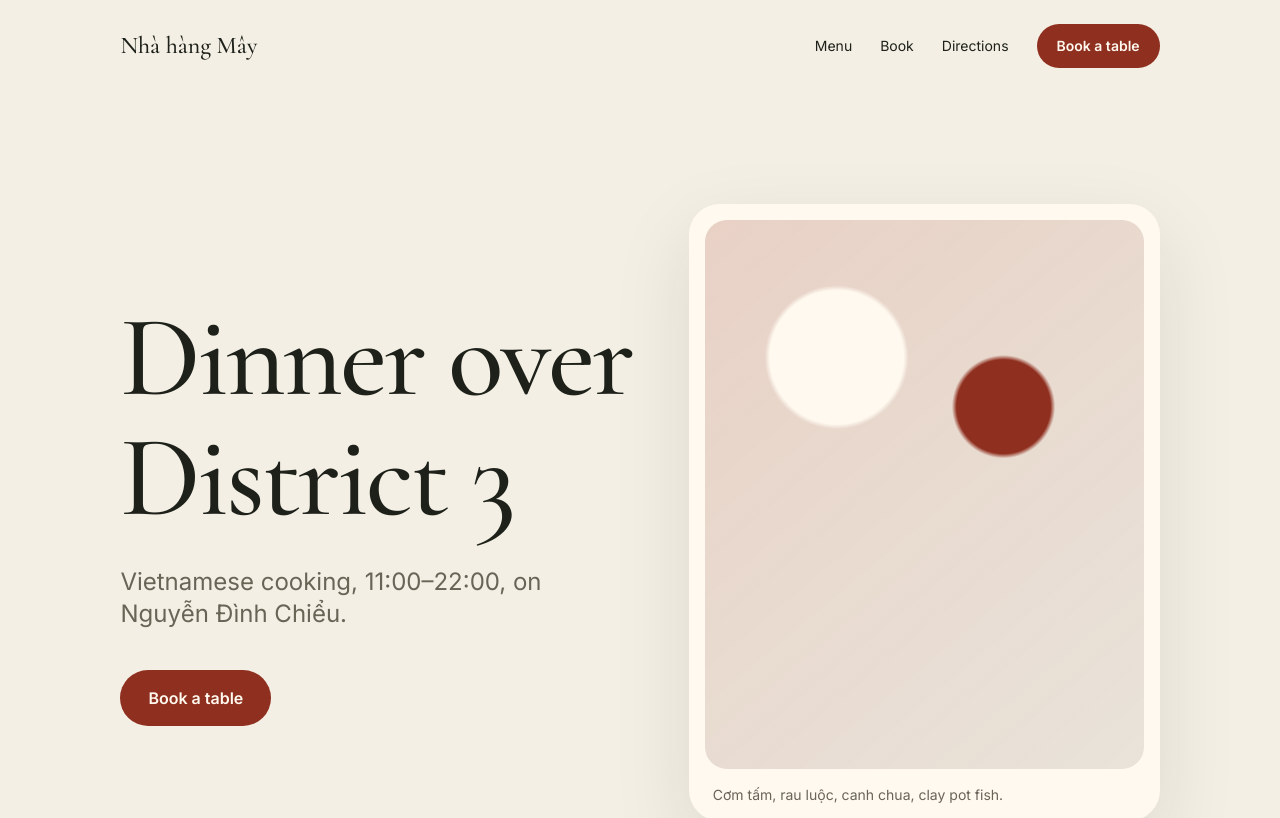
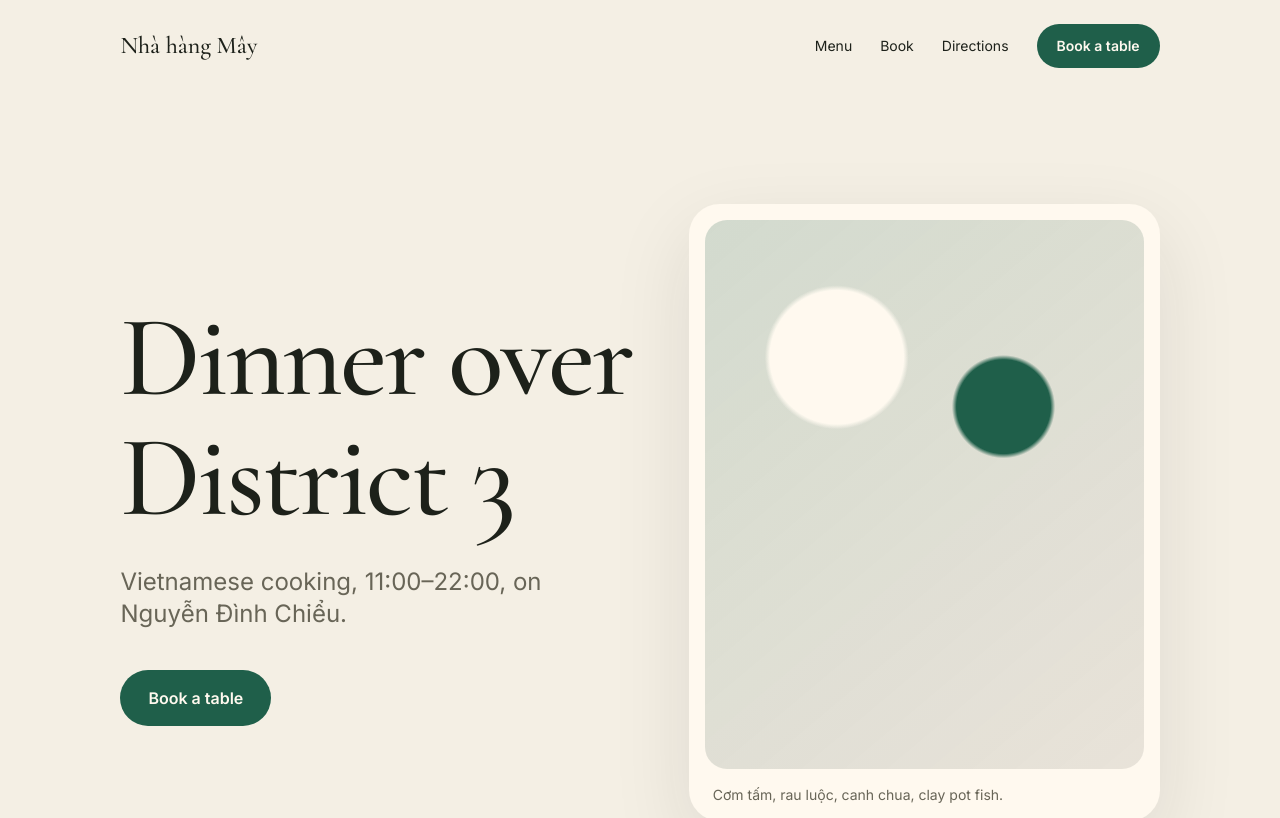
Before and after one commit to ThanhNV121097/project-e02594a2, a React (Vite) app in the folder code/frontend/: page / in a window 1280 px wide. Shown: the top 818 px of the page. Built offline with nearby package versions, Linux system fonts and the light colour scheme.

Commit message:
design: the owner's colours

```diff
--- a/code/frontend/src/theme.css
+++ b/code/frontend/src/theme.css
@@ -6,7 +6,7 @@
   --surface: #FFF9EF;
   --ink: #1D211A;
   --ink-soft: #686557;
-  --accent: #8F2F1F;
+  --accent: #1F5F4A;
   --accent-ink: #FFF9EF;
   --line: rgba(29, 33, 26, 0.14);
 
```
